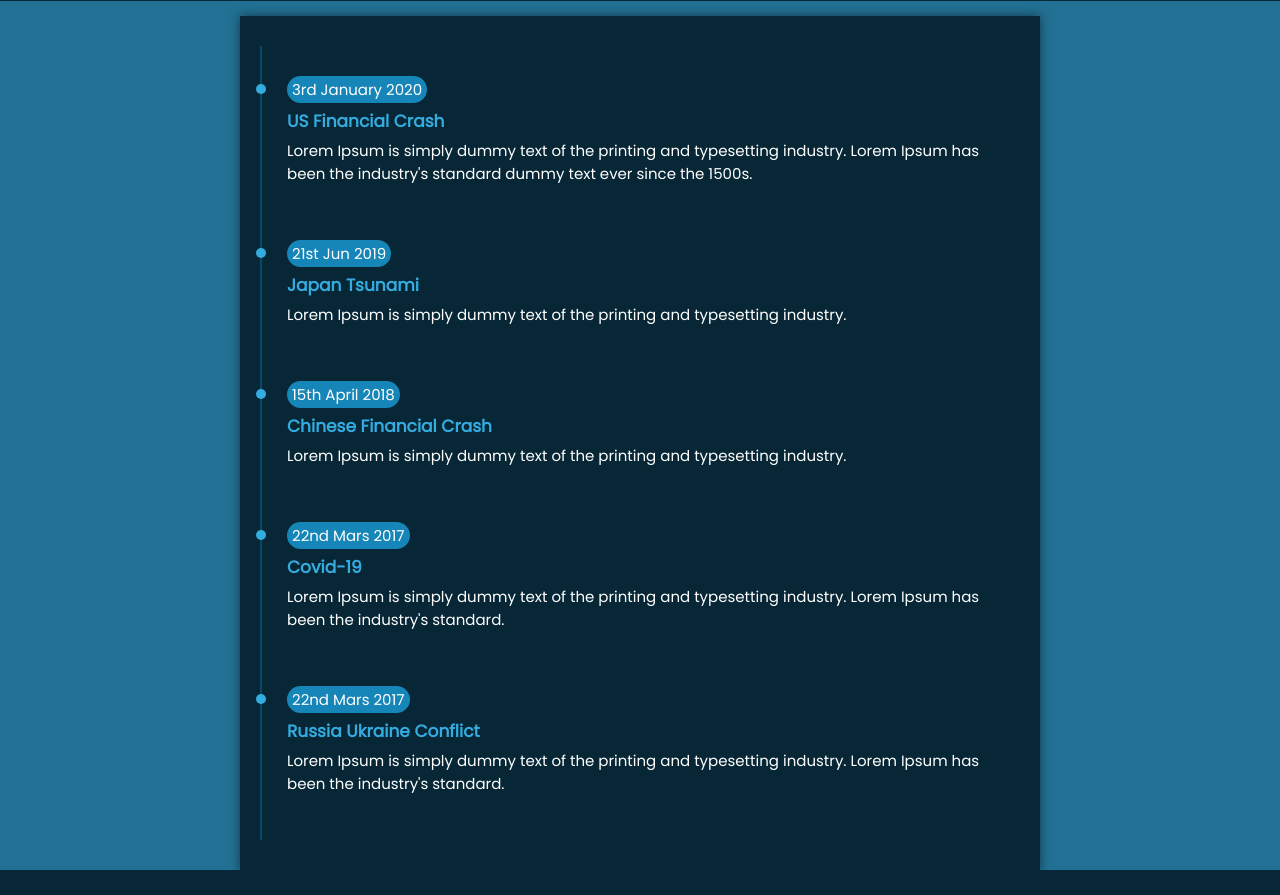
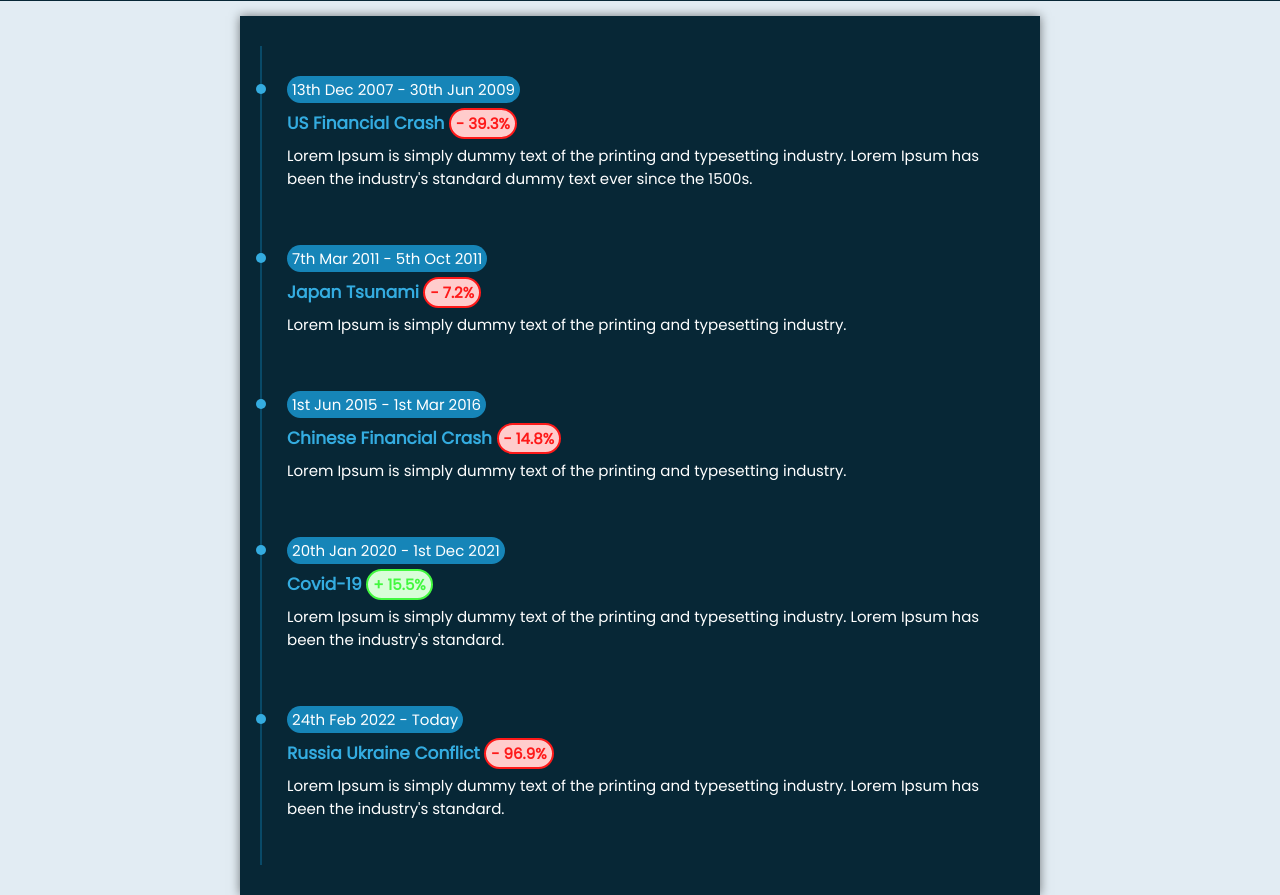
Before and after one commit to SiddharthaHaldar/stock-market-viz-d3, a Flask app: page / in a window 1280 px wide. Shown: the part 319-1214 px from the top of the page. Before the commit the page ends 1189 px from the top, so only its background shows below. Run offline with Flask 2, Linux system fonts and the light colour scheme.

Commit message:
Webapp updated & preprocessing code added

```diff
--- a/webapp/static/script.js
+++ b/webapp/static/script.js
@@ -1,6 +1,33 @@
 window.onload = function(){
 }
 current_viz = ""
+
+innerHTML_map = {
+   "Financial-US-Global"     : "<noscript><a href='#'><img alt='Finanacial-Crash ' src='https:&#47;&#47;public.tableau.com&#47;static&#47;images&#47;Gl&#47;Global-data&#47;Finanacial-Crash&#47;1_rss.png' style='border: none' /></a></noscript><object class='tableauViz'  style='display:none;'><param name='host_url' value='https%3A%2F%2Fpublic.tableau.com%2F' /> <param name='embed_code_version' value='3' /> <param name='site_root' value='' /><param name='name' value='Global-data&#47;Finanacial-Crash' /><param name='tabs' value='no' /><param name='toolbar' value='yes' /><param name='static_image' value='https:&#47;&#47;public.tableau.com&#47;static&#47;images&#47;Gl&#47;Global-data&#47;Finanacial-Crash&#47;1.png' /> <param name='animate_transition' value='yes' /><param name='display_static_image' value='yes' /><param name='display_spinner' value='yes' /><param name='display_overlay' value='yes' /><param name='display_count' value='yes' /><param name='language' value='en-US' /><param name='filter' value='publish=yes' /></object>",
+   "Financial-US-Regional"   : "<noscript>            <a href='#'>                <img alt='Dashboard 2 ' src='https:&#47;&#47;public.tableau.com&#47;static&#47;images&#47;QF&#47;QFCK3BG7F&#47;1_rss.png' style='border: none' />            </a>        </noscript>        <object class='tableauViz'  style='display:none;'>            <param name='host_url' value='https%3A%2F%2Fpublic.tableau.com%2F' /> <param name='embed_code_version' value='3' />             <param name='path' value='shared&#47;QFCK3BG7F' /> <param name='toolbar' value='yes' />            <param name='static_image' value='https:&#47;&#47;public.tableau.com&#47;static&#47;images&#47;QF&#47;QFCK3BG7F&#47;1.png' />             <param name='animate_transition' value='yes' /><param name='display_static_image' value='yes' /><param name='display_spinner' value='yes' />            <param name='display_overlay' value='yes' /><param name='display_count' value='yes' /><param name='language' value='en-US' />            <param name='filter' value='publish=yes' /></object>",
+   "Japan-Tsunami-Global"    : "<noscript><a href='#'><img alt='Japan-Flood ' src='https:&#47;&#47;public.tableau.com&#47;static&#47;images&#47;Gl&#47;Global-data&#47;Japan-Flood&#47;1_rss.png' style='border: none' /></a></noscript><object class='tableauViz'  style='display:none;'><param name='host_url' value='https%3A%2F%2Fpublic.tableau.com%2F' /> <param name='embed_code_version' value='3' /> <param name='site_root' value='' /><param name='name' value='Global-data&#47;Japan-Flood' /><param name='tabs' value='no' /><param name='toolbar' value='yes' /><param name='static_image' value='https:&#47;&#47;public.tableau.com&#47;static&#47;images&#47;Gl&#47;Global-data&#47;Japan-Flood&#47;1.png' /> <param name='animate_transition' value='yes' /><param name='display_static_image' value='yes' /><param name='display_spinner' value='yes' /><param name='display_overlay' value='yes' /><param name='display_count' value='yes' /><param name='language' value='en-US' /><param name='filter' value='publish=yes' /></object>",
+   "Japan-Tsunami-Regional"  : "<noscript>            <a href='#'>                <img alt='Dashboard 2 ' src='https:&#47;&#47;public.tableau.com&#47;static&#47;images&#47;QF&#47;QFCK3BG7F&#47;1_rss.png' style='border: none' />            </a>        </noscript>        <object class='tableauViz'  style='display:none;'>            <param name='host_url' value='https%3A%2F%2Fpublic.tableau.com%2F' /> <param name='embed_code_version' value='3' />             <param name='path' value='shared&#47;QFCK3BG7F' /> <param name='toolbar' value='yes' />            <param name='static_image' value='https:&#47;&#47;public.tableau.com&#47;static&#47;images&#47;QF&#47;QFCK3BG7F&#47;1.png' />             <param name='animate_transition' value='yes' /><param name='display_static_image' value='yes' /><param name='display_spinner' value='yes' />            <param name='display_overlay' value='yes' /><param name='display_count' value='yes' /><param name='language' value='en-US' />            <param name='filter' value='publish=yes' /></object>",
+   "Chinese-Crash-Global"    : "<noscript><a href='#'><img alt='Chinese-Crash ' src='https:&#47;&#47;public.tableau.com&#47;static&#47;images&#47;Gl&#47;Global-data&#47;Chinese-Crash&#47;1_rss.png' style='border: none' /></a></noscript><object class='tableauViz'  style='display:none;'><param name='host_url' value='https%3A%2F%2Fpublic.tableau.com%2F' /> <param name='embed_code_version' value='3' /> <param name='site_root' value='' /><param name='name' value='Global-data&#47;Chinese-Crash' /><param name='tabs' value='no' /><param name='toolbar' value='yes' /><param name='static_image' value='https:&#47;&#47;public.tableau.com&#47;static&#47;images&#47;Gl&#47;Global-data&#47;Chinese-Crash&#47;1.png' /> <param name='animate_transition' value='yes' /><param name='display_static_image' value='yes' /><param name='display_spinner' value='yes' /><param name='display_overlay' value='yes' /><param name='display_count' value='yes' /><param name='language' value='en-US' /><param name='filter' value='publish=yes' /></object>",
+   "Chinese-Crash-Regional"  : "<noscript>            <a href='#'>                <img alt='Dashboard 2 ' src='https:&#47;&#47;public.tableau.com&#47;static&#47;images&#47;QF&#47;QFCK3BG7F&#47;1_rss.png' style='border: none' />            </a>        </noscript>        <object class='tableauViz'  style='display:none;'>            <param name='host_url' value='https%3A%2F%2Fpublic.tableau.com%2F' /> <param name='embed_code_version' value='3' />             <param name='path' value='shared&#47;QFCK3BG7F' /> <param name='toolbar' value='yes' />            <param name='static_image' value='https:&#47;&#47;public.tableau.com&#47;static&#47;images&#47;QF&#47;QFCK3BG7F&#47;1.png' />             <param name='animate_transition' value='yes' /><param name='display_static_image' value='yes' /><param name='display_spinner' value='yes' />            <param name='display_overlay' value='yes' /><param name='display_count' value='yes' /><param name='language' value='en-US' />            <param name='filter' value='publish=yes' /></object>",
+   "Covid-19-Global"         : "<noscript><a href='#'><img alt='Covid-19 ' src='https:&#47;&#47;public.tableau.com&#47;static&#47;images&#47;Gl&#47;Global-data&#47;Covid-19&#47;1_rss.png' style='border: none' /></a></noscript><object class='tableauViz'  style='display:none;'><param name='host_url' value='https%3A%2F%2Fpublic.tableau.com%2F' /> <param name='embed_code_version' value='3' /> <param name='site_root' value='' /><param name='name' value='Global-data&#47;Covid-19' /><param name='tabs' value='no' /><param name='toolbar' value='yes' /><param name='static_image' value='https:&#47;&#47;public.tableau.com&#47;static&#47;images&#47;Gl&#47;Global-data&#47;Covid-19&#47;1.png' /> <param name='animate_transition' value='yes' /><param name='display_static_image' value='yes' /><param name='display_spinner' value='yes' /><param name='display_overlay' value='yes' /><param name='display_count' value='yes' /><param name='language' value='en-US' /><param name='filter' value='publish=yes' /></object>",
+   "Covid-19-Regional"       : "<noscript>            <a href='#'>                <img alt='Dashboard 2 ' src='https:&#47;&#47;public.tableau.com&#47;static&#47;images&#47;QF&#47;QFCK3BG7F&#47;1_rss.png' style='border: none' />            </a>        </noscript>        <object class='tableauViz'  style='display:none;'>            <param name='host_url' value='https%3A%2F%2Fpublic.tableau.com%2F' /> <param name='embed_code_version' value='3' />             <param name='path' value='shared&#47;QFCK3BG7F' /> <param name='toolbar' value='yes' />            <param name='static_image' value='https:&#47;&#47;public.tableau.com&#47;static&#47;images&#47;QF&#47;QFCK3BG7F&#47;1.png' />             <param name='animate_transition' value='yes' /><param name='display_static_image' value='yes' /><param name='display_spinner' value='yes' />            <param name='display_overlay' value='yes' /><param name='display_count' value='yes' /><param name='language' value='en-US' />            <param name='filter' value='publish=yes' /></object>",
+   "Russia-Ukraine-Global"   : "<noscript><a href='#'><img alt='Russia-Ukraine ' src='https:&#47;&#47;public.tableau.com&#47;static&#47;images&#47;Gl&#47;Global-data&#47;Russia-Ukraine&#47;1_rss.png' style='border: none' /></a></noscript><object class='tableauViz'  style='display:none;'><param name='host_url' value='https%3A%2F%2Fpublic.tableau.com%2F' /> <param name='embed_code_version' value='3' /> <param name='site_root' value='' /><param name='name' value='Global-data&#47;Russia-Ukraine' /><param name='tabs' value='no' /><param name='toolbar' value='yes' /><param name='static_image' value='https:&#47;&#47;public.tableau.com&#47;static&#47;images&#47;Gl&#47;Global-data&#47;Russia-Ukraine&#47;1.png' /> <param name='animate_transition' value='yes' /><param name='display_static_image' value='yes' /><param name='display_spinner' value='yes' /><param name='display_overlay' value='yes' /><param name='display_count' value='yes' /><param name='language' value='en-US' /><param name='filter' value='publish=yes' /></object>",
+   "Russia-Ukraine-Regional" : "<noscript>            <a href='#'>                <img alt='Dashboard 2 ' src='https:&#47;&#47;public.tableau.com&#47;static&#47;images&#47;QF&#47;QFCK3BG7F&#47;1_rss.png' style='border: none' />            </a>        </noscript>        <object class='tableauViz'  style='display:none;'>            <param name='host_url' value='https%3A%2F%2Fpublic.tableau.com%2F' /> <param name='embed_code_version' value='3' />             <param name='path' value='shared&#47;QFCK3BG7F' /> <param name='toolbar' value='yes' />            <param name='static_image' value='https:&#47;&#47;public.tableau.com&#47;static&#47;images&#47;QF&#47;QFCK3BG7F&#47;1.png' />             <param name='animate_transition' value='yes' /><param name='display_static_image' value='yes' /><param name='display_spinner' value='yes' />            <param name='display_overlay' value='yes' /><param name='display_count' value='yes' /><param name='language' value='en-US' />            <param name='filter' value='publish=yes' /></object>",
+}
+
+eventName_map = {
+   "Financial-US-Global"     : "US Financial Crash - Global Metrics",
+   "Financial-US-Regional"   : "US Financial Crash - Regional Metrics",
+   "Japan-Tsunami-Global"    : "Japan Tsunami - Global Metrics",
+   "Japan-Tsunami-Regional"  : "Japan Tsunami - Regional Metrics",
+   "Chinese-Crash-Global"    : "Chinese Financial Crash - Global Metrics",
+   "Chinese-Crash-Regional"  : "Chinese Financial Crash - Regional Metrics",
+   "Covid-19-Global"         : "Covid 19 - Global Metrics",
+   "Covid-19-Regional"       : "Covid 19 - Regional Metrics",
+   "Russia-Ukraine-Global"   : "Russia-Ukraine Conflict - Global Metrics",
+   "Russia-Ukraine-Regional" : "Russia-Ukraine Conflict - Regional Metrics",
+
+}
 
 goToHome = (e) => {
     window.location = './'
@@ -18,12 +45,97 @@ clear_current_viz = () => {
     }
 }
 
-adjust_padding = (viz) => {
-    padding = (window.screen.width - 1300)/2
+adjust_padding = (viz,width) => {
+    padding = (window.screen.width - width)/2
     if(padding < 0)
         padding = 0
     document.getElementById(viz).style.paddingLeft = padding + 'px'
 }
+
+load_viz_global = (viz) => {
+
+    clear_current_viz();
+    document.getElementsByClassName("dropdown")[0].style.display = 'block'
+    document.getElementById("dropdown_global").onclick = ()=>{load_viz_global(viz)}
+    var split = viz.split("-")
+    var regional = split[0] + '-' + split[1] + '-Regional'
+    document.getElementById("dropdown_regional").onclick = ()=>{load_viz_regional(regional)}
+
+    var body = document.getElementsByClassName("timeline")[0].parentNode
+    var newDiv = document.createElement('div')
+    newDiv.setAttribute('id',viz)
+    newDiv.setAttribute('class','tableauPlaceholder')
+    newDiv.setAttribute('style','position: relative;padding-left: 140px;display: none;z-index: -1;')
+    body.appendChild(newDiv)
+
+    adjust_padding(viz,1300);
+    var header = document.createElement('h1');
+    header.innerText = eventName_map[viz]
+    document.getElementById("vizName").appendChild(header);
+
+    var divElement = document.getElementById(viz);
+    divElement.style.display = 'block'
+    current_viz = viz;
+    divElement.innerHTML = innerHTML_map[viz]
+    //divElement.innerHTML = "<noscript><a href='#'><img alt='Chinese-Crash ' src='https:&#47;&#47;public.tableau.com&#47;static&#47;images&#47;Gl&#47;Global-data&#47;Chinese-Crash&#47;1_rss.png' style='border: none' /></a></noscript><object class='tableauViz'  style='display:none;'><param name='host_url' value='https%3A%2F%2Fpublic.tableau.com%2F' /> <param name='embed_code_version' value='3' /> <param name='site_root' value='' /><param name='name' value='Global-data&#47;Chinese-Crash' /><param name='tabs' value='no' /><param name='toolbar' value='yes' /><param name='static_image' value='https:&#47;&#47;public.tableau.com&#47;static&#47;images&#47;Gl&#47;Global-data&#47;Chinese-Crash&#47;1.png' /> <param name='animate_transition' value='yes' /><param name='display_static_image' value='yes' /><param name='display_spinner' value='yes' /><param name='display_overlay' value='yes' /><param name='display_count' value='yes' /><param name='language' value='en-US' /><param name='filter' value='publish=yes' /></object>"
+    var vizElement = divElement.getElementsByTagName('object')[0];
+    if ( divElement.offsetWidth > 800 ) {
+        vizElement.style.width='1300px';vizElement.style.height='827px';
+    }
+    else if ( divElement.offsetWidth > 500 ) {
+        vizElement.style.width='1300px';vizElement.style.height='827px';
+    }
+    else {
+        vizElement.style.width='100%';vizElement.style.height='977px';
+    }
+    var scriptElement = document.createElement('script');
+    scriptElement.src = 'https://public.tableau.com/javascripts/api/viz_v1.js';
+    vizElement.parentNode.insertBefore(scriptElement, vizElement);
+    divElement.style.width = '100%'
+}
+
+
+load_viz_regional = (viz) => {
+    clear_current_viz();
+    document.getElementsByClassName("dropdown")[0].style.display = 'block'
+
+    var split = viz.split("-")
+    var global = split[0] + '-' + split[1] + '-Global'
+    document.getElementById("dropdown_global").onclick = ()=>{load_viz_global(global)}
+    document.getElementById("dropdown_regional").onclick = ()=>{load_viz_regional(viz)}
+
+    var body = document.getElementsByClassName("timeline")[0].parentNode
+    var newDiv = document.createElement('div')
+    newDiv.setAttribute('id',viz)
+    newDiv.setAttribute('class','tableauPlaceholder')
+    newDiv.setAttribute('style','position: relative;padding-left: 140px;display: none;z-index: -1;')
+    body.appendChild(newDiv)
+
+    adjust_padding(viz,1300);
+    var header = document.createElement('h1');
+    header.innerText = eventName_map[viz]
+    document.getElementById("vizName").appendChild(header);
+
+    var divElement = document.getElementById(viz);
+    divElement.style.display = 'block'
+    current_viz = viz;
+    divElement.innerHTML = innerHTML_map[viz]
+    var vizElement = divElement.getElementsByTagName('object')[0];
+    if ( divElement.offsetWidth > 800 ) {
+        vizElement.style.width='1300px';vizElement.style.height='827px';
+    }
+    else if ( divElement.offsetWidth > 500 ) {
+        vizElement.style.width='1300px';vizElement.style.height='827px';
+    }
+    else {
+        vizElement.style.width='100%';vizElement.style.height='977px';
+    }
+    var scriptElement = document.createElement('script');
+    scriptElement.src = 'https://public.tableau.com/javascripts/api/viz_v1.js';
+    vizElement.parentNode.insertBefore(scriptElement, vizElement);
+    divElement.style.width = '100%'
+}
+
 //EVENT 1
 
 //GLOBAL
@@ -42,7 +154,7 @@ load_viz1_global = (viz) => {
     newDiv.setAttribute('style','position: relative;padding-left: 140px;display: none;z-index: -1;')
     body.appendChild(newDiv)
 
-    adjust_padding(viz);
+    adjust_padding(viz,1300);
     var header = document.createElement('h1');
     header.innerText = viz
     document.getElementById("vizName").appendChild(header);
@@ -83,7 +195,7 @@ load_viz1_regional = (viz) => {
     newDiv.setAttribute('style','position: relative;padding-left: 140px;display: none;z-index: -1;')
     body.appendChild(newDiv)
 
-    adjust_padding(viz);
+    adjust_padding(viz,1300);
     var header = document.createElement('h1');
     header.innerText = viz
     document.getElementById("vizName").appendChild(header);
@@ -129,7 +241,7 @@ load_viz2_global = (viz) => {
     newDiv.setAttribute('style','position: relative;padding-left: 140px;display: none;z-index: -1;')
     body.appendChild(newDiv)
 
-    adjust_padding(viz);
+    adjust_padding(viz,1300);
     var header = document.createElement('h1');
     header.innerText = viz
     document.getElementById("vizName").appendChild(header);
@@ -171,7 +283,7 @@ load_viz2_regional = (viz) => {
     newDiv.setAttribute('style','position: relative;padding-left: 140px;display: none;z-index: -1;')
     body.appendChild(newDiv)
 
-    adjust_padding(viz);
+    adjust_padding(viz,1300);
     var header = document.createElement('h1');
     header.innerText = viz
     document.getElementById("vizName").appendChild(header);
@@ -215,7 +327,7 @@ load_viz3_global = (viz) => {
     newDiv.setAttribute('style','position: relative;padding-left: 140px;display: none;z-index: -1;')
     body.appendChild(newDiv)
 
-    adjust_padding(viz);
+    adjust_padding(viz,1300);
     var header = document.createElement('h1');
     header.innerText = viz
     document.getElementById("vizName").appendChild(header);
@@ -257,7 +369,7 @@ load_viz3_regional = (viz) => {
     newDiv.setAttribute('style','position: relative;padding-left: 140px;display: none;z-index: -1;')
     body.appendChild(newDiv)
 
-    adjust_padding(viz);
+    adjust_padding(viz,1300);
     var header = document.createElement('h1');
     header.innerText = viz
     document.getElementById("vizName").appendChild(header);
@@ -299,7 +411,7 @@ load_viz4_global = (viz) => {
     newDiv.setAttribute('style','position: relative;padding-left: 140px;display: none;z-index: -1;')
     body.appendChild(newDiv)
 
-    adjust_padding(viz);
+    adjust_padding(viz,1300);
     var header = document.createElement('h1');
     header.innerText = viz
     document.getElementById("vizName").appendChild(header);
@@ -341,7 +453,7 @@ load_viz4_regional = (viz) => {
     newDiv.setAttribute('style','position: relative;padding-left: 140px;display: none;z-index: -1;')
     body.appendChild(newDiv)
 
-    adjust_padding(viz);
+    adjust_padding(viz,1300);
     var header = document.createElement('h1');
     header.innerText = viz
     document.getElementById("vizName").appendChild(header);
@@ -385,7 +497,7 @@ load_viz5_global = (viz) => {
     newDiv.setAttribute('style','position: relative;padding-left: 140px;display: none;z-index: -1;')
     body.appendChild(newDiv)
 
-    adjust_padding(viz);
+    adjust_padding(viz,1300);
     var header = document.createElement('h1');
     header.innerText = viz
     document.getElementById("vizName").appendChild(header);
@@ -427,7 +539,7 @@ load_viz5_regional = (viz) => {
     newDiv.setAttribute('style','position: relative;padding-left: 140px;display: none;z-index: -1;')
     body.appendChild(newDiv)
 
-    adjust_padding(viz);
+    adjust_padding(viz,1300);
     var header = document.createElement('h1');
     header.innerText = viz
     document.getElementById("vizName").appendChild(header);
--- a/webapp/static/style.css
+++ b/webapp/static/style.css
@@ -7,7 +7,7 @@
 	perspective:800px;
 }
 body{
-	background-color:#227093;
+	background-color:#E2ECF3;
 	width:100%;
 	min-height:100vh;
 	display:flex;
@@ -128,8 +128,8 @@ body{
 	background-color:#071f2a;
 }
 .timeline ul li:hover:before{
-	background-color:#0F0;
-	box-shadow:0px 0px 10px 2px #0F0;
+	background-color:#00fff7;
+	box-shadow:0px 0px 10px 2px #00fff7;
 }
 @media (max-width:300px){
 	.timeline{
--- a/webapp/templates/index.html
+++ b/webapp/templates/index.html
@@ -1,7 +1,7 @@
 <!DOCTYPE html>
 <html>
 <head>
-	<title>Pure CSS Timeline Design With Cool Hover Effects</title>
+	<title>Stock Market Viz</title>
 	<meta name="viewport" content="width=device-width, initial-scale=1.0">
     <script src="/static/script.js" charset="utf-8"></script>
     <link rel="stylesheet" href="/static/style.css">
@@ -28,46 +28,46 @@
     </div>
 	<div class="timeline">
 		<ul>
-			<li onclick="load_viz1_global('Financial-US-Global')">
-				<span>3rd January 2020</span>
+			<li onclick="load_viz_global('Financial-US-Global')">
+				<span>13th Dec 2007 - 30th Jun 2009</span>
 				<div class="content">
-					<h3>US Financial Crash</h3>
+					<h3>US Financial Crash  <span style="color: #fe1919;border-width : 2px;border-style : solid;background-color: #ffcccc;">- 39.3%</span></h3>
 					<p>
 						Lorem Ipsum is simply dummy text of the printing and typesetting industry. Lorem Ipsum has been the industry's standard dummy text ever since the 1500s.
 					</p>
 				</div>
 			</li>
-			<li onclick="load_viz2_global('Japan-Tsunami-Global')">
-				<span>21st Jun 2019</span>
+			<li onclick="load_viz_global('Japan-Tsunami-Global')">
+				<span>7th Mar 2011 - 5th Oct 2011</span>
 				<div class="content">
-					<h3>Japan Tsunami</h3>
+					<h3>Japan Tsunami  <span style="color: #fe1919;border-width: 2px;border-style : solid;background-color: #ffcccc;">- 7.2%</span></h3>
 					<p>
 						Lorem Ipsum is simply dummy text of the printing and typesetting industry.
 					</p>
 				</div>
 			</li>
-			<li onclick="load_viz3_global('Chinese-Crash-Global')">
-				<span>15th April 2018</span>
+			<li onclick="load_viz_global('Chinese-Crash-Global')">
+				<span>1st Jun 2015 - 1st Mar 2016</span>
 				<div class="content">
-					<h3>Chinese Financial Crash</h3>
+					<h3>Chinese Financial Crash  <span style="color: #fe1919;border-width: 2px;border-style : solid;background-color: #ffcccc;">- 14.8%</span></h3>
 					<p>
 						Lorem Ipsum is simply dummy text of the printing and typesetting industry.
 					</p>
 				</div>
 			</li>
-			<li onclick="load_viz4_global('Covid-19-Global')">
-				<span>22nd Mars 2017</span>
+			<li onclick="load_viz_global('Covid-19-Global')">
+				<span>20th Jan 2020 - 1st Dec 2021</span>
 				<div class="content">
-					<h3>Covid-19</h3>
+					<h3>Covid-19  <span style="color: #42f83f;border-width: 2px;border-style: solid;border-color: #42f83f;background-color: #d8fed8;">+ 15.5%</span></h3>
 					<p>
 						Lorem Ipsum is simply dummy text of the printing and typesetting industry. Lorem Ipsum has been the industry's standard.
 					</p>
 				</div>
 			</li>
-			<li onclick="load_viz5_global('Russia-Ukraine-Global')">
-				<span>22nd Mars 2017</span>
+			<li onclick="load_viz_global('Russia-Ukraine-Global')">
+				<span>24th Feb 2022 - Today</span>
 				<div class="content">
-					<h3>Russia Ukraine Conflict</h3>
+					<h3>Russia Ukraine Conflict  <span style="color: #fe1919;border-width: 2px;border-style : solid;background-color: #ffcccc;">- 96.9%</span></h3>
 					<p>
 						Lorem Ipsum is simply dummy text of the printing and typesetting industry. Lorem Ipsum has been the industry's standard.
 					</p>
--- /dev/null
+++ b/webapp/wsgi.py
@@ -0,0 +1,4 @@
+from app import app
+
+if __name__ == '__main__':
+    app.run(debug=False)
```
Also changed, not shown: webapp/static/down-arrow-svgrepo-com.svg (added), 2 other files.
